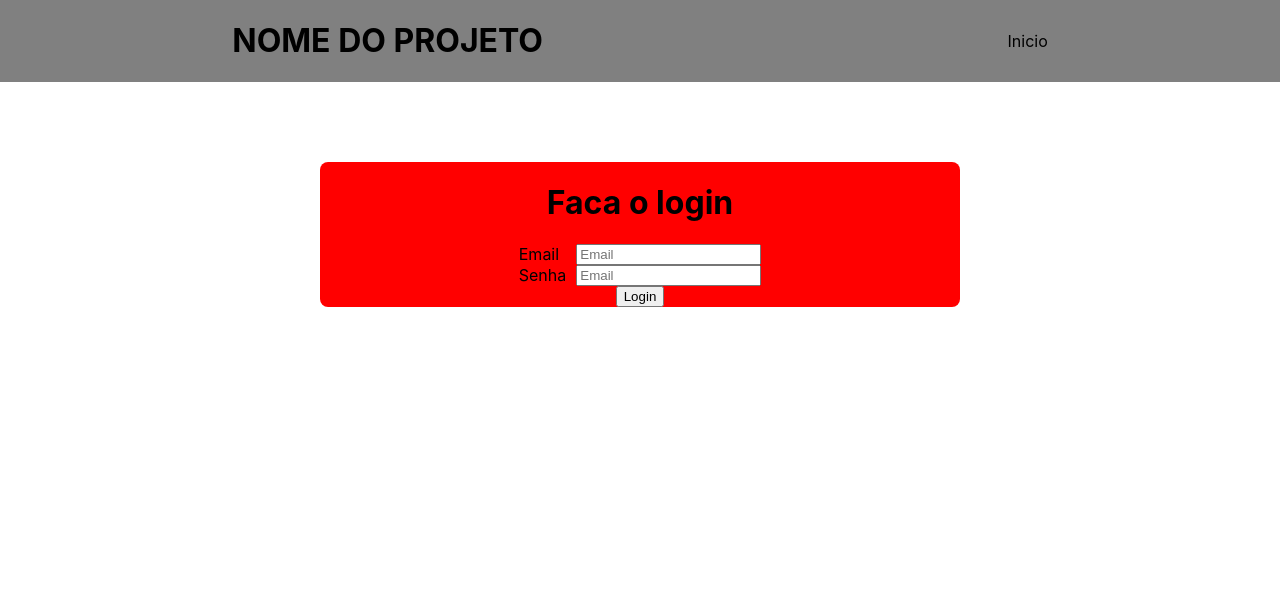
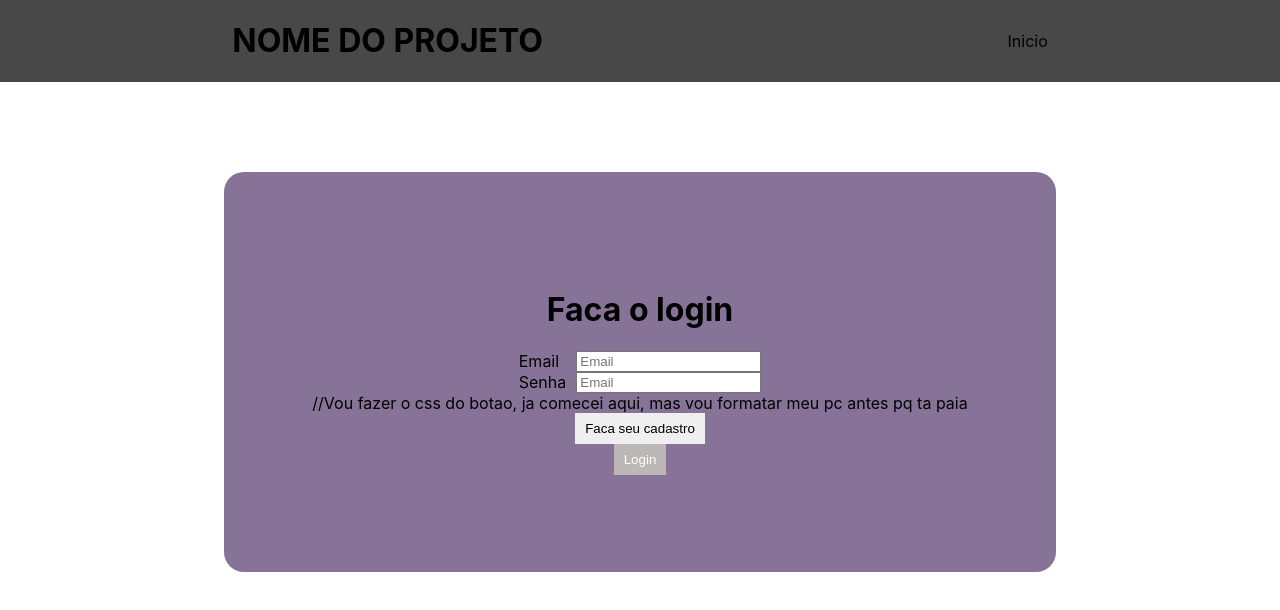
Before and after one commit to marcosouzabarreto/AV3_BancoDeDados, a React (Create React App) app in the folder frontend/: page / in a window 1280 px wide. Shown: the top 610 px of the page. Built offline with nearby package versions, Linux system fonts and the light colour scheme; the HTML template or start-up script is replaced by a standard one.

Commit message:
css cadastro e login

```diff
--- a/frontend/src/App.js
+++ b/frontend/src/App.js
@@ -1,5 +1,6 @@
 import { Login } from './pages/Login';
 import { Header } from './components/Header';
+import {Cadastro} from './pages/Cadastro'
 // Use router
 
 function App() {
@@ -7,6 +8,7 @@ function App() {
     <>
       <Header />
       <Login />
+
     </>
   );
 }
--- a/frontend/src/components/Header/style.css
+++ b/frontend/src/components/Header/style.css
@@ -2,5 +2,5 @@
   display: flex;
   justify-content: space-around;
   align-items: center;
-  background: grey;
+  background: rgb(73, 72, 72);
 }
--- /dev/null
+++ b/frontend/src/pages/Cadastro/index.jsx
@@ -0,0 +1,51 @@
+import React, { useState } from "react";
+import './style.css';
+import { FormItem } from '../../components/FormItem';
+
+export const Cadastro = () => {
+    const [email, setEmail] = useState('');
+    const [password, setPassword] = useState('');
+    const [name, setName] = useState('');
+
+    const handleSubmitForm = () => {
+        console.log(`
+          form submitted with values =>
+          email: ${email}
+          password: ${password}
+          nome: ${name}
+        `);
+    };
+    return (
+        <div className="cad-container">
+            <div className="cad-content">
+                <h1>Cadastro</h1>
+
+
+                <form name="cadastro" className="cad-form">
+                    <FormItem
+                        title="Email"
+                        name={email}
+                        type="text"
+                        onChange={(e) => setEmail(e.target.value)}
+                    />
+                    <FormItem
+                        title="Nome"
+                        name={name}
+                        type="text"
+                        onChange={(e) => setName(e.target.value)}
+                    />
+                    <FormItem
+                        title="Senha"
+                        name={password}
+                        type="password"
+                        onChange={(e) => setPassword(e.target.value)}
+                    />
+                </form>
+
+                //salve padrinho queria tua ajuda com essa troca de tela aqui entre login e cadastro
+                <button type="submit" onClick={handleSubmitForm}>Faca seu Login</button>
+                <button type="submit" onClick={handleSubmitForm}>Cadastro</button>
+            </div>
+        </div>
+    );
+};
--- /dev/null
+++ b/frontend/src/pages/Cadastro/style.css
@@ -0,0 +1,15 @@
+.cad-container{
+    display: flex;
+    justify-content: center;
+    margin-top: 120px;
+}
+.cad-content{
+    width: 50%;
+    display: flex;
+    flex-direction: column;
+    justify-content: center;
+    align-items: center;
+
+    border-radius: 20px;
+    background: #3200e7;
+}
--- a/frontend/src/pages/Login/index.jsx
+++ b/frontend/src/pages/Login/index.jsx
@@ -12,7 +12,8 @@ export const Login = () => {
       email: ${email}
       password: ${password}
     `);
-    // TODO: Send this data to the backend, probably will be available in 1 week
+    // TODO: Send this data to the backend, probably will be available in 1 week.
+    // It's been over a week btw  ASS:Tyrone.
   };
 
   return (
@@ -34,7 +35,12 @@ export const Login = () => {
             onChange={(e) => setPassword(e.target.value)}
           />
         </form>
-        <button type="submit" onClick={handleSubmitForm}>
+
+          //Vou fazer o css do botao, ja comecei aqui, mas vou formatar meu pc antes pq ta paia
+        <button type="submit" onClick={handleSubmitForm} className="btn btn-cadastro">
+          Faca seu cadastro
+        </button>
+        <button type="submit" onClick={handleSubmitForm} className="btn btn-login">
           Login
         </button>
       </div>
--- a/frontend/src/pages/Login/style.css
+++ b/frontend/src/pages/Login/style.css
@@ -1,20 +1,40 @@
+:root{
+  --cor-primaria-success: rgb(190, 183, 183);
+  --cor-secundaria-success: rgb(1, 1, 20);
+}
 .login-container {
   display: flex;
   justify-content: center;
-  margin-top: 80px;
+  margin-top:90px;
 }
 .login-content {
-  width: 50%;
+  width: 65%;
+  height: 400px;
   display: flex;
   flex-direction: column;
   justify-content: center;
   align-items: center;
 
-  border-radius: 8px;
-  background: red;
+
+  border-radius: 20px;
+  background: rgb(134, 115, 151);
 }
 
 .login-form {
   display: flex;
   flex-direction: column;
+  border-radius: 10px;
+
+
+
 }
+.btn{
+  border:none;
+  padding: 8px 10px 8px 10px;
+}
+
+.btn-login{
+  background-color: var(--cor-primaria-success);
+  outline: none;
+  color: white;
+}
```
